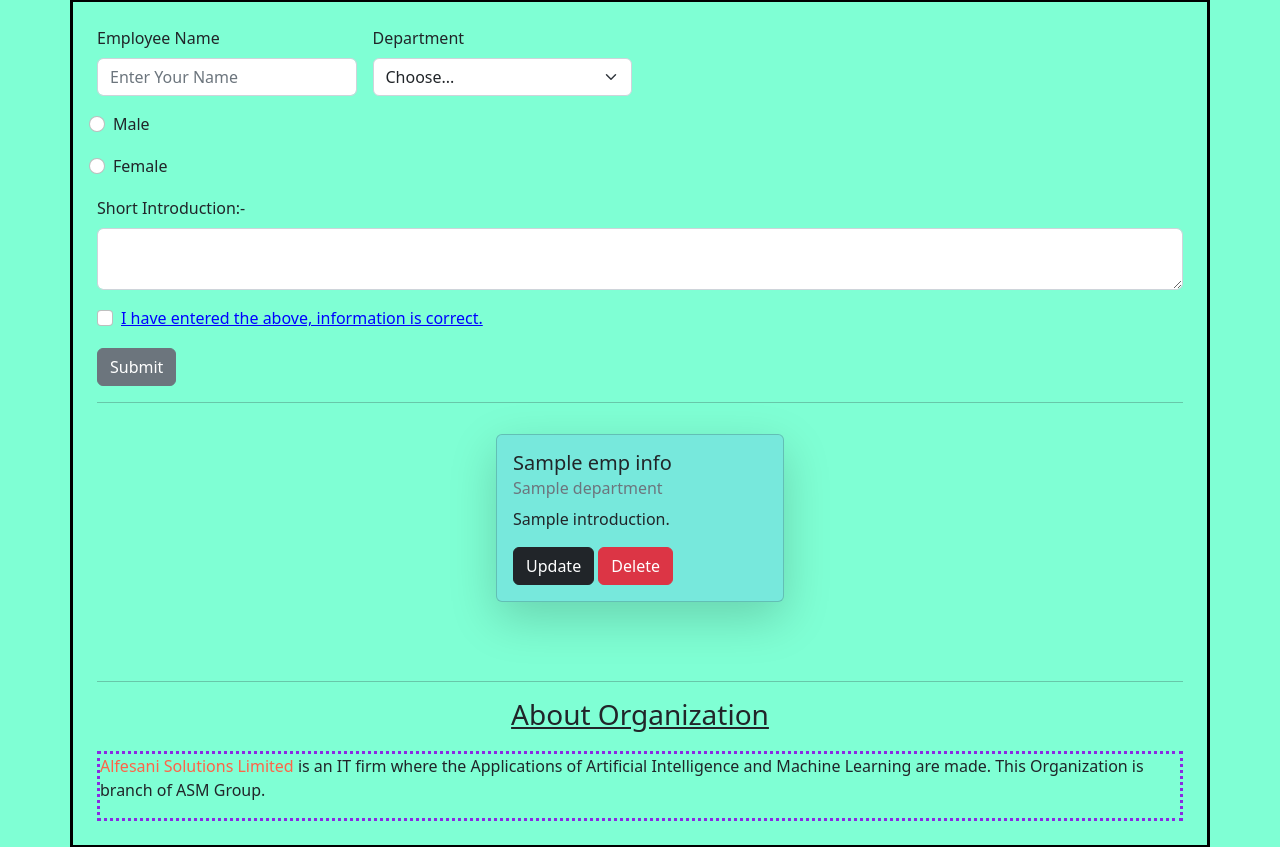
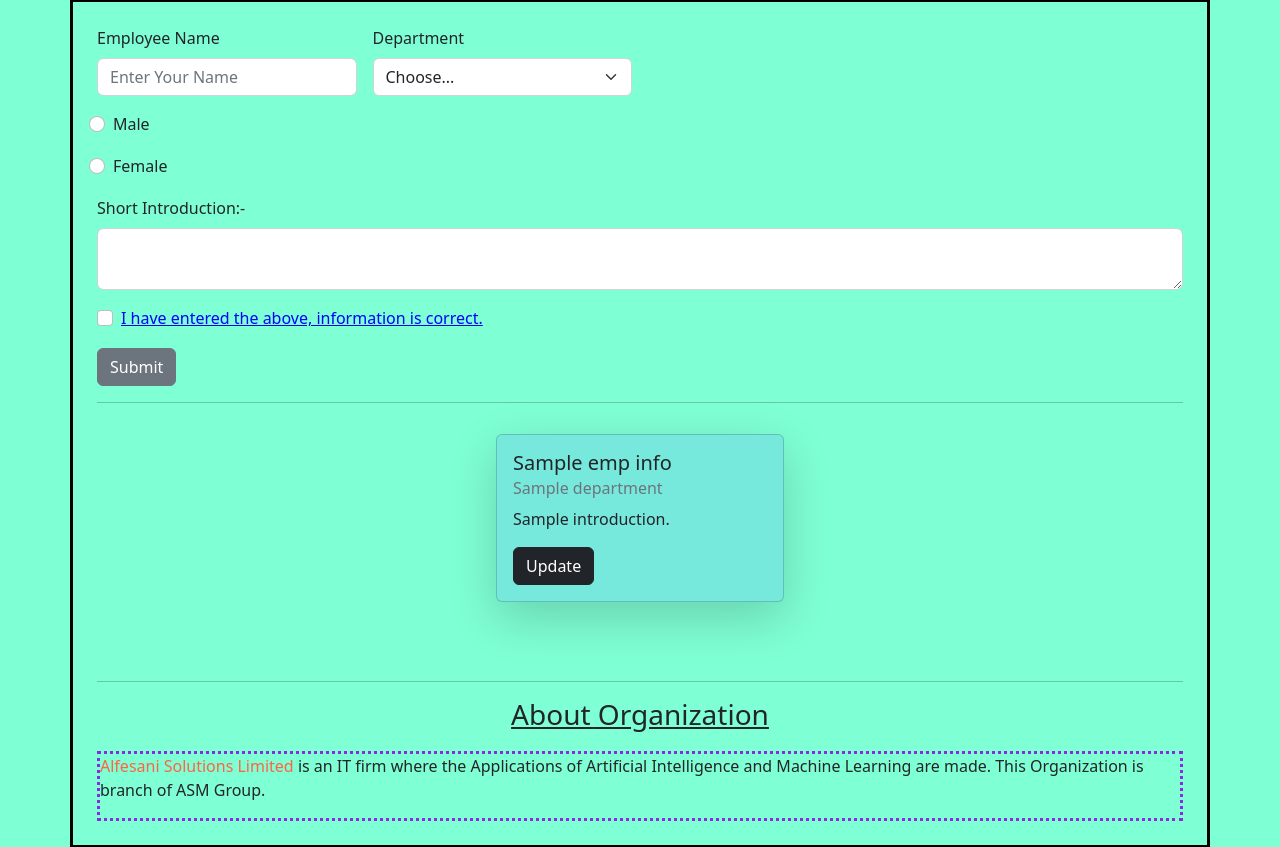
Before and after one commit to ASM313/Flask-MongoDB_crud_app, a Flask app: page / in a window 1280 px wide. Shown: the part 247-1094 px from the top of the page. Run offline with Flask 2, Linux system fonts and the light colour scheme; a database or web service that is not in the repository returns one stand-in record (values such as "Sample title").

Commit message:
Delete button hidden

```diff
--- a/templates/index.html
+++ b/templates/index.html
@@ -141,7 +141,7 @@
               <p class="card-text">{{emp["Introduction"]}}.</p>
 
               <a href="./update/{{emp['_id']}}" class="btn btn-dark">Update</a>
-              <a href="/deleteEmp/{{emp['_id']}}" class="btn btn-danger">Delete</a>
+              <!-- <a href="/deleteEmp/{{emp['_id']}}" class="btn btn-danger">Delete</a> -->
 
             </div>
           </div>
```
